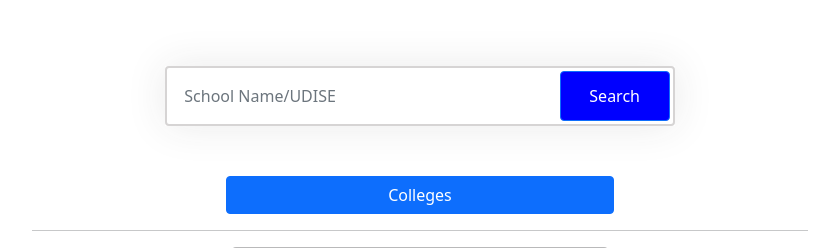
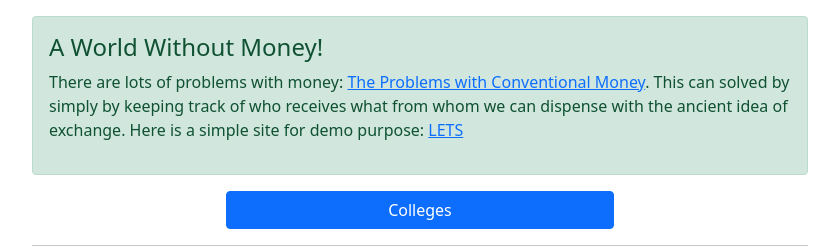
Before and after one commit to suhailvs/stackschools, a Django app: template mysite/templates/home.html in a window 1280 px wide. Shown: the part 57-305 px from the top of the page, without its empty margins (220-1059 px from the left). Run offline with Django 4.2, Linux system fonts and the light colour scheme; the template is opened without the code that fills it, so the values that code supplies are empty; parts of the project's set-up code (start-up, migrations or seed data) failed here and were passed over; some libraries are stand-ins or nearby versions.

Commit message:
added lets demo in home page

```diff
--- a/mysite/templates/base.html
+++ b/mysite/templates/base.html
@@ -64,6 +64,15 @@
       </div>
     </nav>
     <div class="container mt-3">
+      <div class="alert alert-success" role="alert">
+        <h4 class="alert-heading">A World Without Money!</h4>
+        <p>
+            There are lots of problems with money: <a href="https://www.community-exchange.org/home/qanda/the-problems-with-conventional-money/">
+            The Problems with Conventional Money</a>.
+            This can solved by simply by keeping track of who receives what from whom we can dispense with the ancient idea of exchange.
+            Here is a simple site for demo purpose: <a href="https://coin.stackschools.com/about/">LETS</a>
+        </p>
+      </div>
     {% block content %}
     {% endblock %}
 
--- a/mysite/templates/home.html
+++ b/mysite/templates/home.html
@@ -42,9 +42,15 @@
 {% endblock %}
 
 {% block content %}
+
+
+
+
+
+{% comment %}
 <div class="row height d-flex justify-content-center align-items-center">
     <div class="col-md-8">
-        <div class="search">
+         <div class="search">
             <form method="get" action=".">
                 <input type="text" class="form-control" value="{{request.GET.school_name}}"
                     pattern=".{3,}" title="3 characters minimum" required name="school_name"
@@ -52,13 +58,13 @@
                 <button type="submit" class="btn btn-primary">Search</button>
             </form>
         </div>
-    </div>
+
 </div>
+{% endcomment %}
 <div class="d-grid gap-2 col-6 mx-auto">
 <a href="{% url 'bachelorsportal:home' %}" class="btn btn-primary">Colleges</a>
 </div><!-- <canvas id="myChart" height="300"></canvas> -->
 <hr>
-
 {% if request.GET.school_name %}
 <ol class="list-group list-group-numbered list-group-flush"></ol>
 {% for school in schools %}
```
